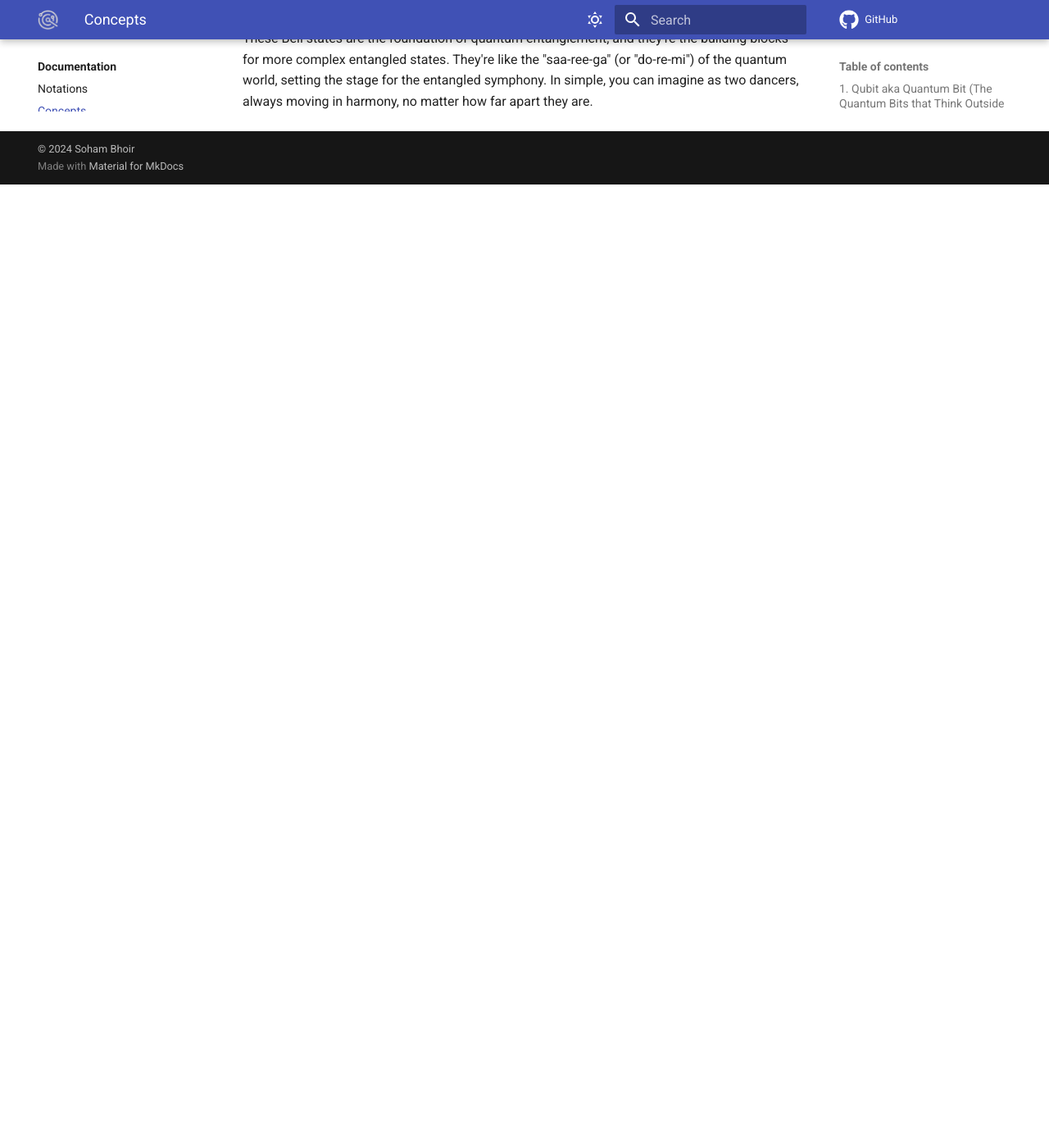
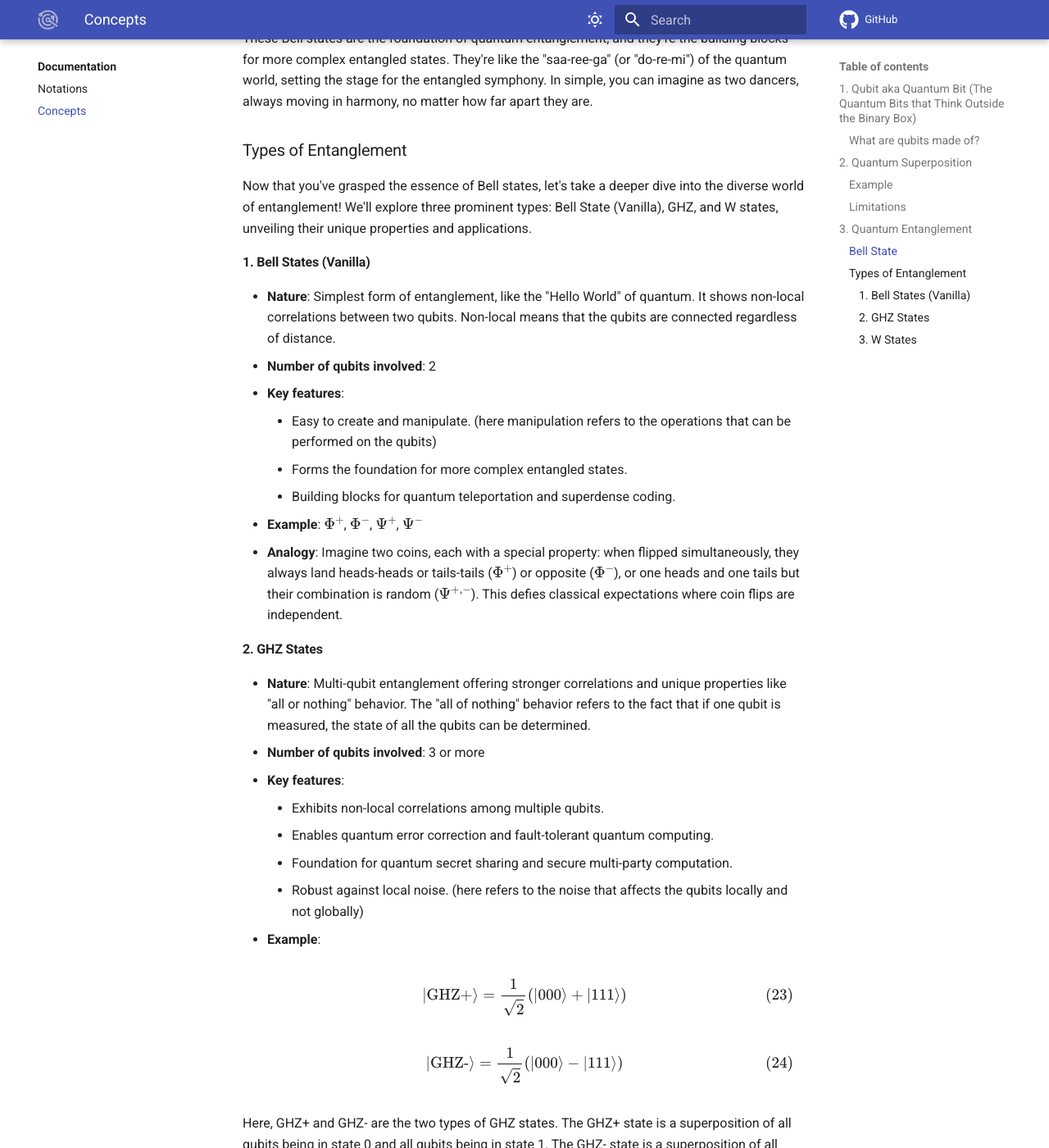
Before and after one commit to Winter-Soren/quantum-ml-handbook, an MkDocs documentation site: the page built from docs/documentation/concepts.md, in a window 1280 px wide and 1400 px high, scrolled down 4929 px. Shown: the whole window at 82% size. Built offline with MkDocs 1.6.1 and Material for MkDocs 9.7.7, drawn with Linux system fonts in a browser that asks for light colours; comment, search, counter and statistics services are not loaded; before the commit the page ends 5154 px from its top, so only the background shows below that; some of the changed text lies outside the part shown.

Commit message:
added: types of entanglement under entanglement

```diff
--- a/docs/documentation/concepts.md
+++ b/docs/documentation/concepts.md
@@ -143,3 +143,60 @@ Entanglement is not just limited to Bell states. There are many different types
 2. **GHZ State Entanglement**: This is a more complex form of entanglement. It involves three or more qubits, and it's like a quantum dance where all the qubits are entangled in a complex pattern. It's named after the physicists who first proposed it, Greenberger, Horne, and Zeilinger.
 
 3. **W State Entanglement**: This is another complex form of entanglement. It involves three or more qubits, and it's like a quantum dance where all the qubits are entangled in a different complex pattern. It's named after the physicist who first proposed it, William Wootters. -->
+
+### Types of Entanglement
+Now that you've grasped the essence of Bell states, let's take a deeper dive into the diverse world of entanglement! We'll explore three prominent types: Bell State (Vanilla), GHZ, and W states, unveiling their unique properties and applications.
+
+#### 1. Bell States (Vanilla)
+- **Nature**: Simplest form of entanglement, like the "Hello World" of quantum. It shows non-local correlations between two qubits. Non-local means that the qubits are connected regardless of distance.
+- **Number of qubits involved**: 2
+- **Key features**:
+    - Easy to create and manipulate. (here manipulation refers to the operations that can be performed on the qubits)
+    - Forms the foundation for more complex entangled states.
+    - Building blocks for quantum teleportation and superdense coding.
+- **Example**: \(\Phi^+\), \(\Phi^-\), \(\Psi^+\), \(\Psi^-\)
+- **Analogy**: Imagine two coins, each with a special property: when flipped simultaneously, they always land heads-heads or tails-tails (\(\Phi^+\)) or opposite (\(\Phi^-\)), or one heads and one tails but their combination is random (\(\Psi^{+,-}\)). This defies classical expectations where coin flips are independent.
+
+
+
+#### 2. GHZ States
+- **Nature**:  Multi-qubit entanglement offering stronger correlations and unique properties like "all or nothing" behavior. The "all of nothing" behavior refers to the fact that if one qubit is measured, the state of all the qubits can be determined.
+- **Number of qubits involved**: 3 or more
+- **Key features**:
+    - Exhibits non-local correlations among multiple qubits.
+    - Enables quantum error correction and fault-tolerant quantum computing.
+    - Foundation for quantum secret sharing and secure multi-party computation.
+    - Robust against local noise. (here refers to the noise that affects the qubits locally and not globally)
+- **Example**:
+
+$$
+|\text{GHZ+}\rangle = \frac{1}{\sqrt{2}}(|000\rangle + |111\rangle)
+\tag{23}
+$$
+
+$$
+|\text{GHZ-}\rangle = \frac{1}{\sqrt{2}}(|000\rangle - |111\rangle)
+\tag{24}
+$$
+
+Here, GHZ+ and GHZ- are the two types of GHZ states. The GHZ+ state is a superposition of all qubits being in state 0 and all qubits being in state 1. The GHZ- state is a superposition of all qubits being in state 0 and all qubits being in state 1, but with a negative sign.
+
+- **Analogy**: Think of three friends making a pact. They each write down a random "0" or "1" without communicating. When they reveal their choices, all three have the same answer (GHZ+) or all different (GHZ-). It's like they mysteriously coordinated their choices, even without any signal.
+
+#### 3. W States
+- **Nature**:  Multi-qubit entanglement with a unique pattern of correlations, distinct from GHZ states. It's like a quantum dance where all the qubits are entangled in a different complex pattern. The pattern can be different for different number of qubits.
+- **Number of qubits involved**: 3
+- **Key features**:
+    - Resilient to errors in one qubit, preserving information in the remaining two.
+    - Crucial for building reliable quantum computation architectures.
+    - Used in protocols like teleportation and error correction.
+- **Example**:
+
+$$
+|\text{W}\rangle = \frac{1}{\sqrt{3}}(|001\rangle + |010\rangle + |100\rangle)
+\tag{25}
+$$
+
+Here, 001, 010 and 100 are the different combinations of the qubits being in state 0 and 1. And the W state is a superposition of these combinations. We write \(\sqrt{3}\) because the there are 3 terms in the superposition.
+
+- **Analogy**: Imagine three friends sharing a secret message encoded in three coins. If one friend loses their coin, the remaining two can still reconstruct the message due to the special way they were prepared (entangled). This unique property allows for error correction in quantum systems.
```
